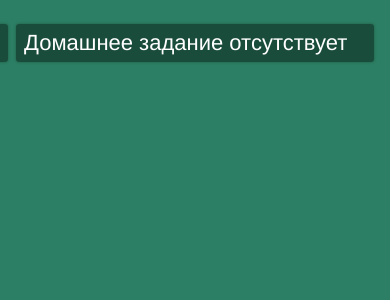
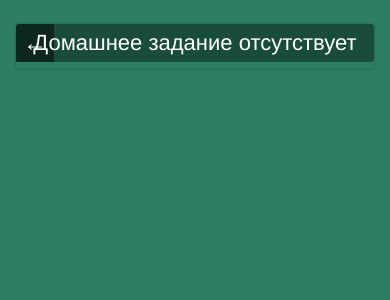
Before and after one commit to sinyakov/mathbank, a React (Create React App) app: page /homework/1 in a window 390 px wide. Shown: the top 300 px of the page. Built offline with nearby package versions, Linux system fonts and the light colour scheme.

Commit message:
animate go back button

```diff
--- a/src/components/Homework/index.jsx
+++ b/src/components/Homework/index.jsx
@@ -20,7 +20,7 @@
     }).isRequired,
   };
 
-  componentDidMount() {
+  componentWillMount() {
     document.body.style.backgroundColor = '#2c7f64';
   }
 
@@ -37,7 +37,11 @@
       return (
         <header className="category-header">
           <BackLink />
-          <h1 className="category-header__title">Домашнее задание отсутствует</h1>
+          <h1 className="category-header__title">
+            <div className="category-header__title-outer">
+              <div className="category-header__title-inner">Домашнее задание отсутствует</div>
+            </div>
+          </h1>
         </header>
       );
     }
@@ -46,7 +50,11 @@
       <div>
         <header className="category-header">
           <BackLink />
-          <h1 className="category-header__title">{homework.name}</h1>
+          <h1 className="category-header__title">
+            <div className="category-header__title-outer">
+              <div className="category-header__title-inner">{homework.name}</div>
+            </div>
+          </h1>
         </header>
         <ProblemsList list={problemsDict[homeworkHash]} />
       </div>
--- a/src/style.css
+++ b/src/style.css
@@ -6,6 +6,7 @@
   font-size: 16px;
   font-family: Helvetica Neue, Verdana;
   line-height: 1.3;
+  transition: background 0.3s ease-in-out;
 }
 
 .body--homework {
@@ -38,20 +39,85 @@
 .category-header {
   position: relative;
   margin: 5px 0;
-  padding: 8px 0;
+  transition: all 0.3s ease-in-out;
+}
+
+.go-back {
+  position: absolute;
+  top: 0;
+  left: -46px;
+  display: block;
+  width: 38px;
+  height: 38px;
+  border-radius: 3px;
+  background: white;
+  background: rgba(0, 0, 0, 0.4);
+  box-shadow: 0 0 3px rgba(0, 0, 0, 0.3);
+  color: #fff;
+  text-align: center;
+  text-decoration: none;
+  text-decoration: none;
+  font-weight: 900;
+  font-size: 24px;
+  line-height: 38px;
+  transition: all 0.3s ease-in-out;
+}
+
+.category-header__title {
+  display: inline-block;
+  overflow: hidden;
+  box-sizing: border-box;
+  margin: 0 auto;
+  padding: 8px;
+  max-width: 100%;
   width: 100%;
   border-radius: 3px;
   background: rgba(0, 0, 0, 0.4);
   box-shadow: 0 0 3px rgba(0, 0, 0, 0.3);
   color: #fff;
+  text-align: left;
+  font-weight: 500;
+  font-size: 22px;
+  line-height: 1;
 }
 
-.category-header__title {
-  margin: 0;
-  padding: 0 8px;
-  font-weight: 500;
-  font-size: 22px;
-  line-height: 1em;
+.category-header__title-outer {
+  width: 100%;
+  transition: all 0.3s ease-in-out;
+}
+
+.category-header__title-inner {
+  display: inline-block;
+  transition: all 0.3s ease-in-out;
+}
+
+@media (max-width: 840px) {
+  .category-header {
+    overflow: hidden;
+    border-radius: 3px 0 0 3px;
+    box-shadow: 0 0 3px rgba(0, 0, 0, 0.3);
+  }
+
+  .go-back {
+    left: 0;
+    margin-right: 0;
+    border-radius: 0;
+    background: rgba(0, 0, 0, 0.5);
+    box-shadow: none;
+  }
+
+  .category-header__title {
+    margin: 0 auto;
+    box-shadow: none;
+  }
+
+  .category-header__title-outer {
+    transform: translateX(50%);
+  }
+
+  .category-header__title-inner {
+    transform: translateX(-50%);
+  }
 }
 
 .category-header__value {
@@ -220,23 +286,3 @@
   cursor: pointer;
   transform: rotate(90deg);
 }
-
-.go-back {
-  position: absolute;
-  top: 0;
-  left: -46px;
-  display: block;
-  width: 38px;
-  height: 38px;
-  border-radius: 3px;
-  background: white;
-  background: rgba(0, 0, 0, 0.4);
-  box-shadow: 0 0 3px rgba(0, 0, 0, 0.3);
-  color: #fff;
-  text-align: center;
-  text-decoration: none;
-  text-decoration: none;
-  font-weight: 900;
-  font-size: 24px;
-  line-height: 38px;
-}
```
